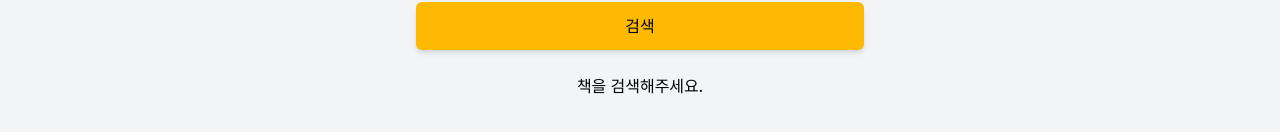
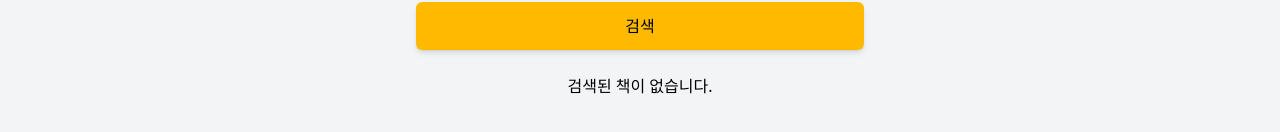
Before and after one commit to deanidh/knock-book, a React (Vite) app in the folder front/: page / in a window 1280 px wide. Shown: the part 240-372 px from the top of the page. Built offline with nearby package versions, Linux system fonts and the light colour scheme.

Commit message:
feat: 검색 결과 저장

```diff
--- a/front/src/pages/HomePage.tsx
+++ b/front/src/pages/HomePage.tsx
@@ -1,4 +1,4 @@
-import { useState } from 'react';
+import { useEffect, useState } from 'react';
 import BookSearchedItem from '../components/BookSearchedItem';
 import { BookSearched } from '../types/BookSearched';
 import { API } from '../API';
@@ -7,15 +7,24 @@ const HomePage = () => {
   const [query, setQuery] = useState('');
   const [searchResult, setSearchResult] = useState<BookSearched[]>([]);
 
+  useEffect(() => {
+    const savedResult = localStorage.getItem('searchResult');
+    if (savedResult) {
+      setSearchResult(JSON.parse(savedResult));
+    }
+  }, []);
+
   const searchBooks = async () => {
     if (!query.trim()) return;
 
     try {
       const result = await API.books.search(query);
       setSearchResult(result);
+      localStorage.setItem('searchResult', JSON.stringify(result));
     } catch (err) {
       console.error('도서 검색 중 오류 발생:', err);
       setSearchResult([]);
+      localStorage.removeItem('searchResult');
     }
   };
 
@@ -41,7 +50,7 @@ const HomePage = () => {
         {searchResult.length > 0 ? (
           searchResult.map((book) => <BookSearchedItem key={book.isbn} book={book} />)
         ) : (
-          <p className="text-center col-span-full">책을 검색해주세요.</p>
+          <p className="text-center col-span-full">검색된 책이 없습니다.</p>
         )}
       </div>
     </div>
```
